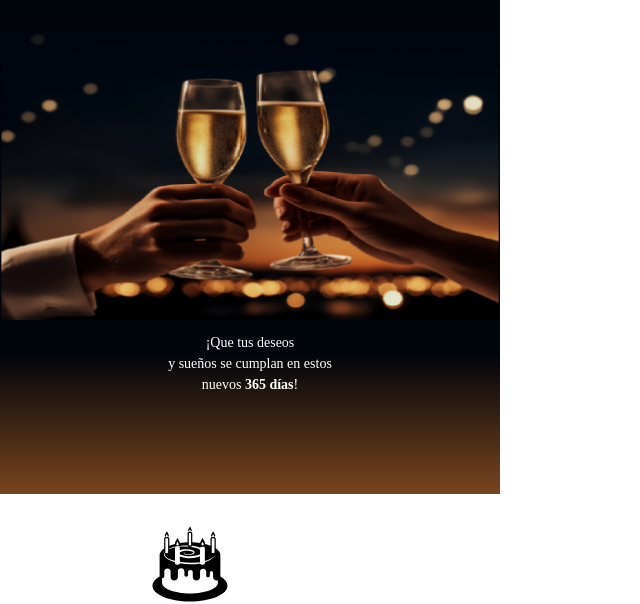
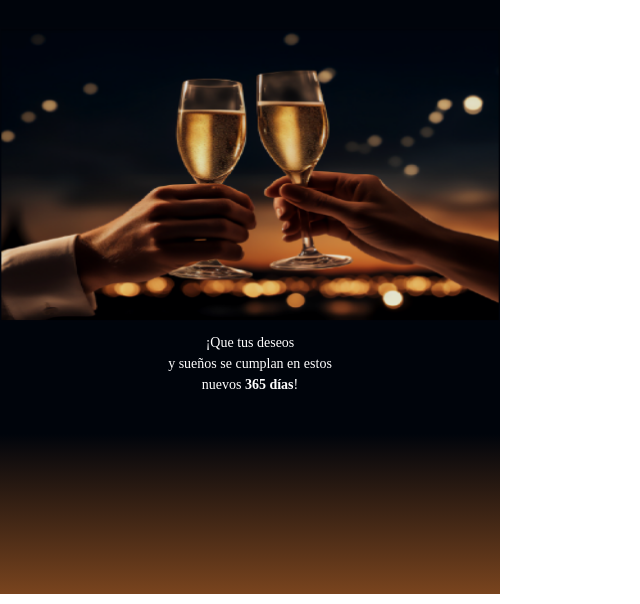
Before and after one commit to J0s9/basa_preference_v2, a plain HTML site: page index.html in a window 1280 px wide. Shown: the part 206-810 px from the top of the page, without its empty margins (0-640 px from the left). Drawn offline with nearby package versions, Linux system fonts and the light colour scheme.

Commit message:
Mejorando altura

```diff
--- a/assets/css/seccion-principal.css
+++ b/assets/css/seccion-principal.css
@@ -16,7 +16,7 @@ body{
 .seccion-pricipal{
     max-width: 50rem;
     width: 100%;
-    height: 70rem;
+    height: 80rem;
     text-align: center;
     background: linear-gradient( to bottom, #00040B 80%, #79441E 100%);
     background-attachment: fixed;
```
